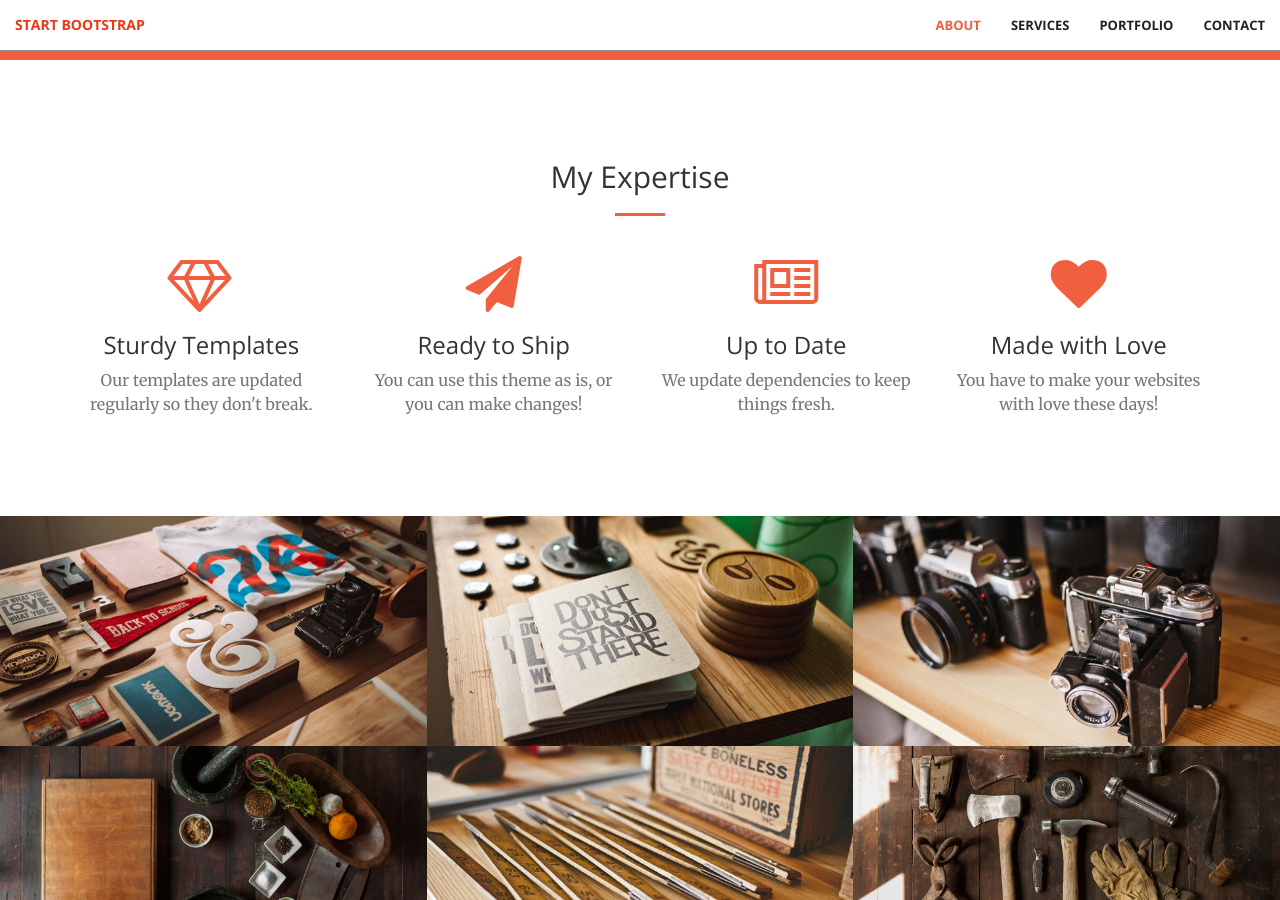
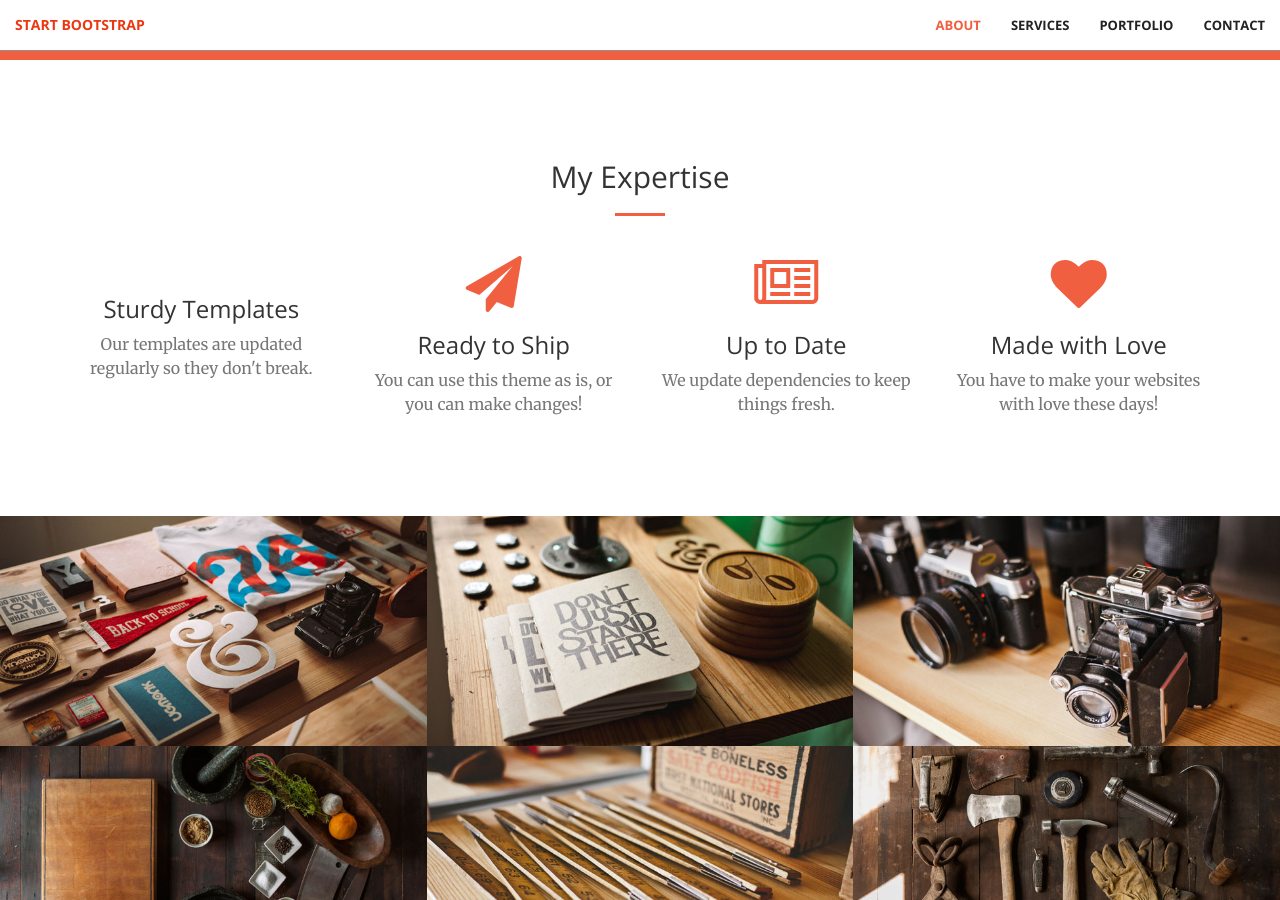
Before and after one commit to allen108108/allen108108.github.io, a Jekyll site: the page built from index.html, in a window 1280 px wide and 900 px high, scrolled down 1258 px. Built offline with Jekyll 4.4.1, drawn with Linux system fonts in a browser that asks for light colours.

Commit message:
first commit

```diff
--- a/_includes/services.html
+++ b/_includes/services.html
@@ -11,7 +11,7 @@
         <div class="row">
             <div class="col-lg-3 col-md-6 text-center">
                 <div class="service-box">
-                    <i class="fa fa-4x fa-diamond wow bounceIn text-primary"></i>
+
                     <i class="fa fa-4x fa-python text-primary"></i>
                     <h3>Sturdy Templates</h3>
                     <p class="text-muted">Our templates are updated regularly so they don't break.</p>
```
